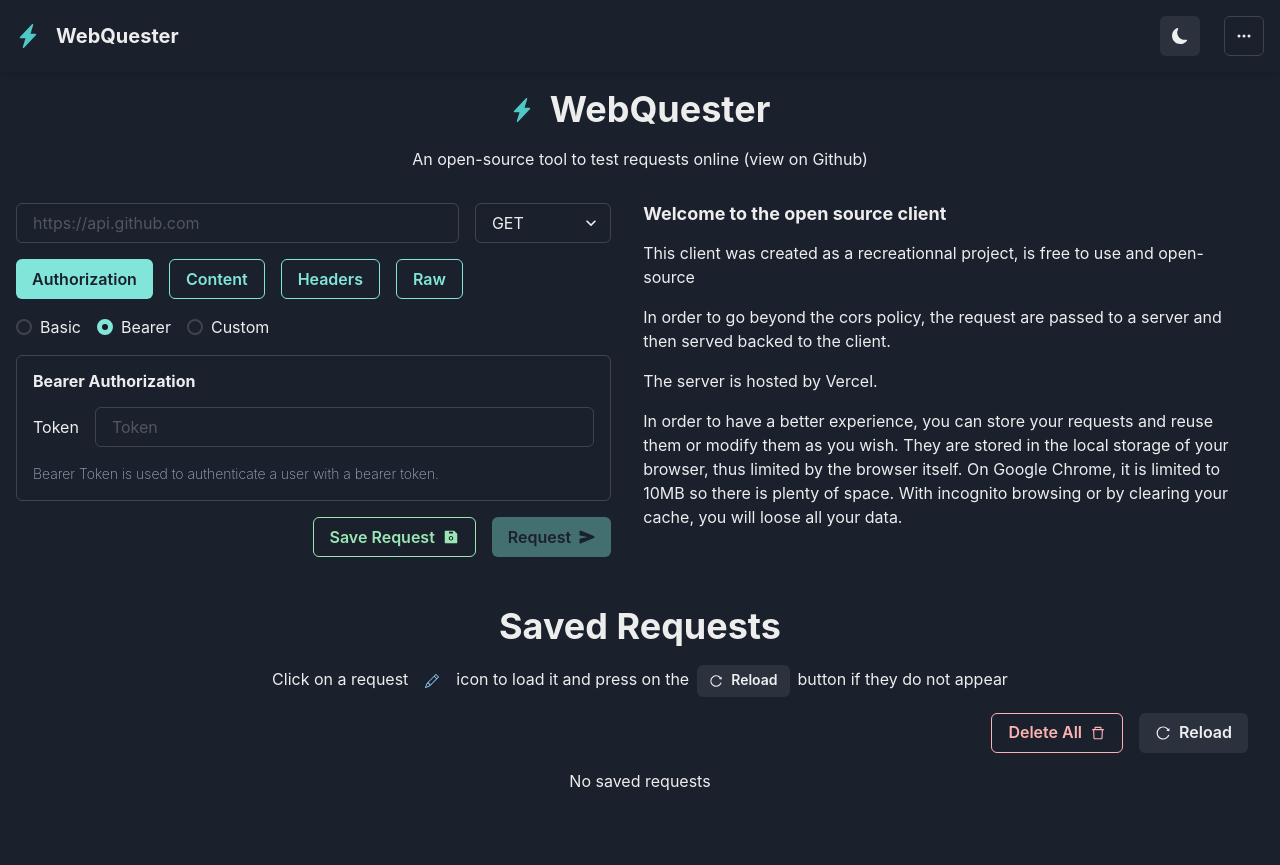
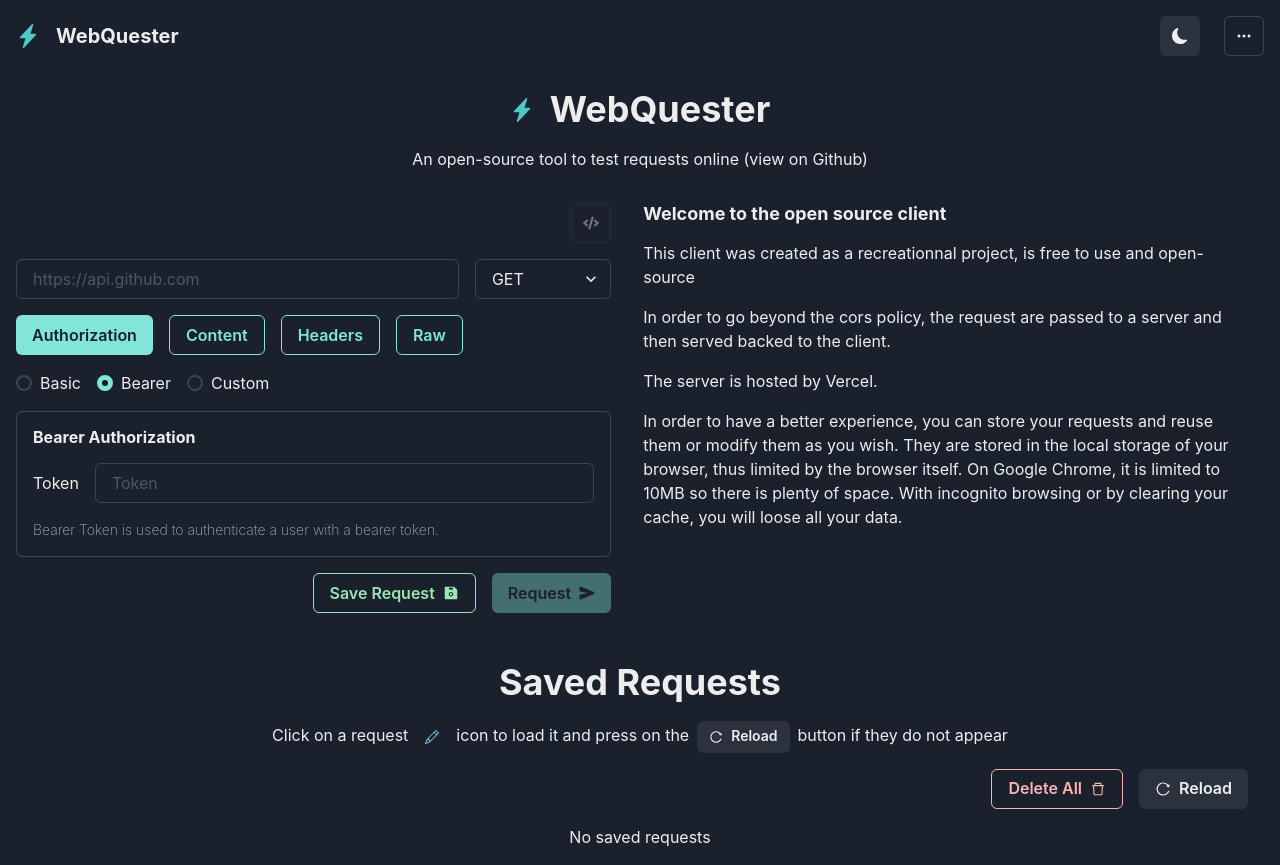
Before and after one commit to maxencerb/webquester, a Next.js app: page / in a window 1280 px wide. Before the commit the page ends 809 px from the top, so only its background shows below. Built offline with nearby package versions, Linux system fonts and the light colour scheme.

Commit message:
Added code container

```diff
--- a/components/RequestPanel.tsx
+++ b/components/RequestPanel.tsx
@@ -1,4 +1,4 @@
-import { Button, Flex, Input, Select, Stack, useToast } from '@chakra-ui/react'
+import { Button, Flex, IconButton, Input, Select, Stack, Tooltip, useToast } from '@chakra-ui/react'
 import React, { useMemo, useState } from 'react'
 import { methods } from '@services/utils/request'
 import PanelLayout from './utils/PanelLayout'
@@ -11,6 +11,8 @@
 import { IoSend } from 'react-icons/io5'
 import { AiFillSave } from 'react-icons/ai'
 import SaveRequest from './request/SaveRequest'
+import { FaCode } from 'react-icons/fa'
+import CodeContainer from './code/CodeContainer'
 
 
 type WindowProps = any & {
@@ -36,6 +38,7 @@
 
     const [currentWindow, setCurrentWindow] = useState(Object.keys(windows)[0])
     const [isSaveAlertOpen, setIsSaveAlertOpen] = useState(false)
+    const [isCodeContainerOpen, setIsCodeContainerOpen] = useState(false)
 
     const [loading, setLoading] = useState(false)
 
@@ -53,6 +56,30 @@
                     e.preventDefault()
                 }}
             >
+                <Flex
+                    direction='row'
+                    justify='flex-end'
+                >
+                    <Stack
+                        spacing={4}
+                        direction='row'
+                        align='center'
+                    >
+                        <Tooltip
+                            label='Convert to code'
+                        >
+                            <IconButton
+                                variant='outline'
+                                aria-label='Convert to code'
+                                icon={<FaCode />}
+                                onClick={() => {
+                                    setIsCodeContainerOpen(true)
+                                }}
+                                disabled={isInvalid || isCodeContainerOpen}
+                            />
+                        </Tooltip>
+                    </Stack>
+                </Flex>
                 <Stack
                     spacing={4}
                     direction='row'
@@ -206,6 +233,7 @@
                         >Request</Button>
                     </Stack>
                 </Flex>
+                {/* Invisible popovers */}
                 <SaveRequest
                     currentRequest={currentRequest}
                     isOpen={isSaveAlertOpen}
@@ -213,6 +241,13 @@
                         setIsSaveAlertOpen(false)
                     }}
                 />
+                <CodeContainer
+                    request={currentRequest}
+                    isOpen={isCodeContainerOpen}
+                    onClose={() => {
+                        setIsCodeContainerOpen(false)
+                    }}
+                />
             </Stack>
         </PanelLayout>
     )
--- /dev/null
+++ b/components/code/CodeContainer.tsx
@@ -0,0 +1,85 @@
+import {
+    Modal,
+    ModalBody,
+    ModalCloseButton,
+    ModalContent,
+    ModalHeader,
+    ModalOverlay,
+    ModalFooter,
+    Button,
+    Tabs,
+    TabList,
+    Tab,
+    TabPanels,
+    TabPanel,
+} from '@chakra-ui/react';
+import { AppRequestType } from '@models/request';
+import { toCurlRequest, toJavaScriptRequest, toPythonRequest } from '@services/codeGenerator';
+import React from 'react';
+
+type Props = {
+    isOpen: boolean;
+    request: AppRequestType;
+    onClose: () => void;
+};
+
+type CodeCompiler = {
+    name: string;
+    compiler: (request: AppRequestType) => string;
+}
+
+const codeCompilers: CodeCompiler[] = [
+    {
+        name: 'Curl',
+        compiler: toCurlRequest,
+    },
+    {
+        name: 'JavaScript',
+        compiler: toJavaScriptRequest,
+    },
+    {
+        name: 'Python',
+        compiler: toPythonRequest,
+    }
+]
+
+export default function CodeContainer({ isOpen, request, onClose }: Props) {
+
+    return (
+        <Modal
+            isOpen={isOpen}
+            onClose={onClose}
+            size="xl"
+        >
+            <ModalOverlay />
+            <ModalContent>
+                <ModalHeader>Request source code</ModalHeader>
+                <ModalCloseButton />
+                <ModalBody>
+                    <Tabs
+                        variant="enclosed"
+                    >
+                        <TabList>
+                            {codeCompilers.map(({ name }) => (
+                                <Tab key={name}>{name}</Tab>
+                            ))}
+                        </TabList>
+                        <TabPanels>
+                            {codeCompilers.map(({ name, compiler }) => (
+                                <TabPanel key={name}>
+
+                                </TabPanel>
+                            ))}
+                        </TabPanels>
+                    </Tabs>
+                </ModalBody>
+                <ModalFooter>
+                    <Button
+                        onClick={onClose}
+                        colorScheme='teal'
+                    >Close</Button>
+                </ModalFooter>
+            </ModalContent>
+        </Modal>
+    )
+}
--- a/services/codeGenerator.ts
+++ b/services/codeGenerator.ts
@@ -56,9 +56,23 @@
     return content
 }
 
+// Not finnished
+const toCSRequest = (request: AppRequestType): string => {
+    const headers = getHeaders(request);
+    var content = `using System.Net.Http;\nusing System.Net.Http.Headers;\n\n`;
+    content += `var client = new HttpClient();\n`;
+    for (const key in headers) {
+        content += `client.DefaultRequestHeaders.Add("${key}", "${headers[key]}");\n`
+    }
+    content += `\nvar response = await client.${request.method.toLowerCase()}Async("${request.url}");\n`;
+    content += `\nvar content = await response.Content.ReadAsStringAsync();\n`;
+    return content
+}
+
 
 export {
     toJavaScriptRequest,
     toPythonRequest,
-    toCurlRequest
+    toCurlRequest,
+    toCSRequest
 }
```
